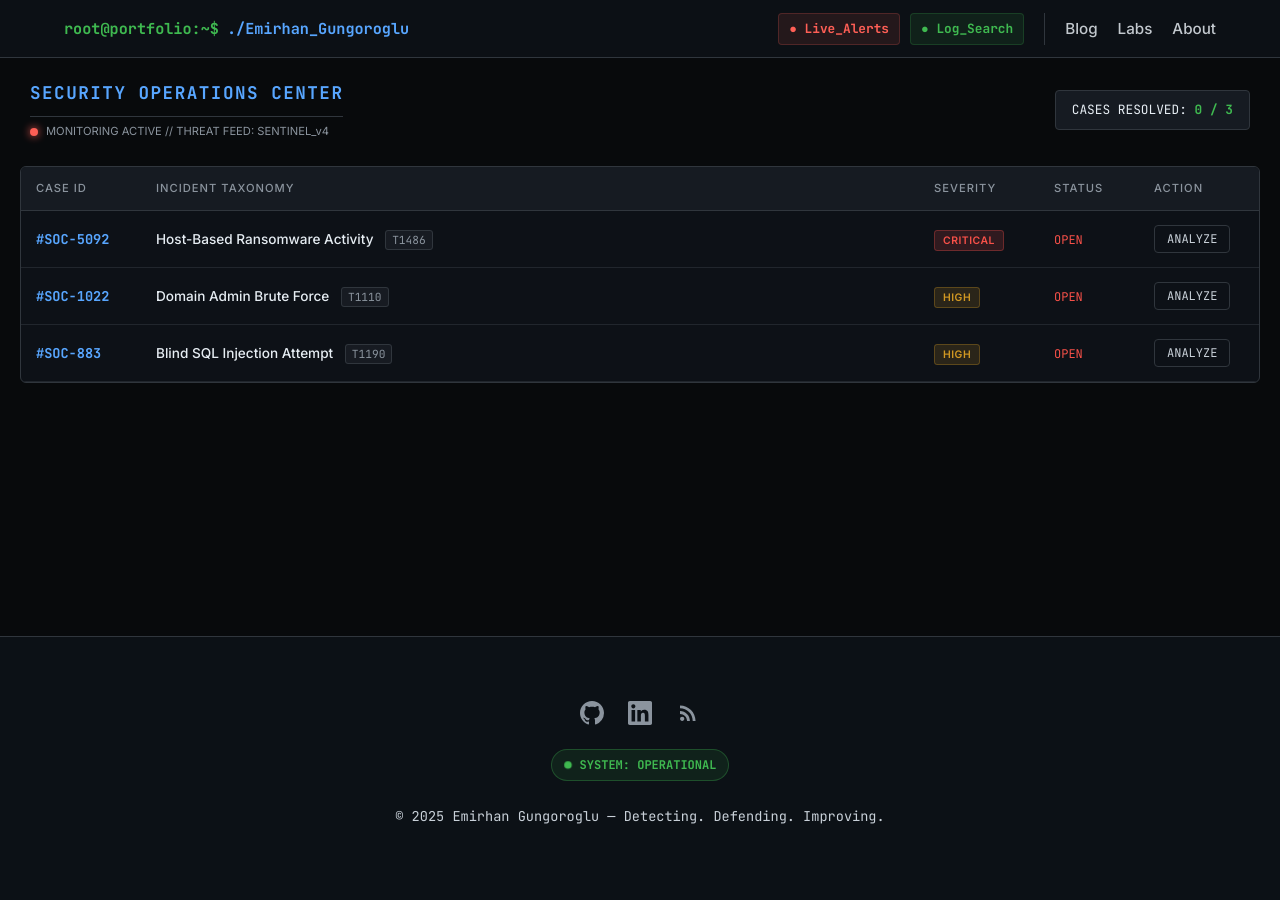
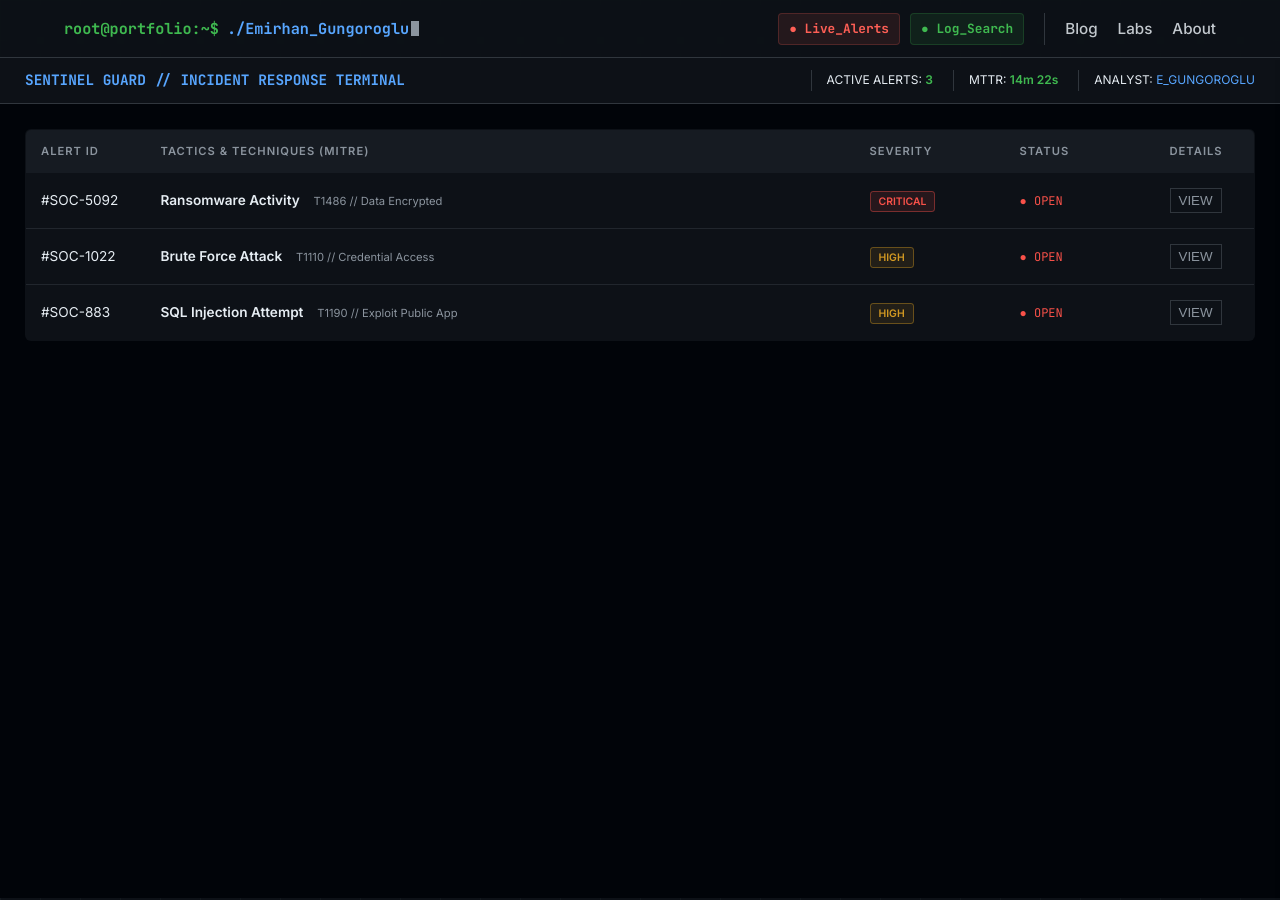
Before and after one commit to cybergungor/cybergungor.github.io, a Jekyll site: the page built from alerts.md, in a window 1280 px wide and 900 px high. Built offline with Jekyll 4.4.1, drawn with Linux system fonts in a browser that asks for light colours; some of the changed lines change nothing that is shown.

Commit message:
Update alerts.md

```diff
--- a/alerts.md
+++ b/alerts.md
@@ -1,336 +1,202 @@
 ---
 layout: default
-title: Security Operations Center - Incident Response
+title: SentinelGuard - Advanced SOC Operations
 permalink: /alerts/
 ---
 
 <style>
-    /* Global Page Overrides */
-    main { max-width: 100% !important; margin: 0 !important; padding: 20px !important; background: #080a0c; }
-    body { background: #080a0c; }
+    /* Full Page Layout */
+    main { max-width: 100% !important; margin: 0 !important; padding: 0 !important; background: #010409; }
+    .soc-wrapper { display: flex; flex-direction: column; height: calc(100vh - 60px); color: #e6edf3; font-family: 'Inter', sans-serif; }
 
-    .soc-dashboard {
-        font-family: 'Inter', -apple-system, sans-serif;
-        color: #e6edf3;
+    /* Top Bar */
+    .soc-top-bar { background: #0d1117; padding: 10px 25px; border-bottom: 1px solid #30363d; display: flex; justify-content: space-between; align-items: center; }
+    .soc-brand { font-family: 'JetBrains Mono', monospace; font-size: 0.9rem; color: #58a6ff; font-weight: bold; }
+    .soc-stats { display: flex; gap: 20px; font-size: 0.75rem; }
+    .stat-box { border-left: 1px solid #30363d; padding-left: 15px; }
+    .stat-val { color: #3fb950; font-weight: bold; }
+
+    /* Main Table Area */
+    .queue-container { flex: 1; padding: 25px; overflow-y: auto; }
+    .incident-table { width: 100%; border-collapse: collapse; background: #0d1117; border: 1px solid #30363d; border-radius: 6px; overflow: hidden; }
+    .incident-table th { background: #161b22; text-align: left; padding: 12px 15px; font-size: 0.7rem; color: #8b949e; text-transform: uppercase; letter-spacing: 1px; }
+    .incident-table td { padding: 15px; border-bottom: 1px solid #21262d; font-size: 0.85rem; }
+    .incident-table tr:hover { background: #0d1117; filter: brightness(1.2); cursor: pointer; }
+
+    /* Severity & Status */
+    .sev { padding: 3px 8px; border-radius: 3px; font-size: 0.65rem; font-weight: bold; }
+    .sev-critical { color: #f85149; border: 1px solid rgba(248, 81, 73, 0.4); background: rgba(248, 81, 73, 0.1); }
+    .sev-high { color: #d29922; border: 1px solid rgba(210, 153, 34, 0.4); background: rgba(210, 153, 34, 0.1); }
+    .status-open { color: #f85149; font-family: 'JetBrains Mono'; font-size: 0.75rem; }
+    .status-resolved { color: #3fb950; font-family: 'JetBrains Mono'; font-size: 0.75rem; }
+
+    /* RIGHT SIDE PANEL (INVESTIGATION CANVAS) */
+    .investigation-panel {
+        position: fixed; top: 60px; right: -500px; width: 450px; height: calc(100vh - 60px);
+        background: #0d1117; border-left: 1px solid #30363d; box-shadow: -10px 0 30px rgba(0,0,0,0.5);
+        transition: right 0.4s cubic-bezier(0.05, 0.7, 0.1, 1); z-index: 1000;
+        display: flex; flex-direction: column;
     }
+    .panel-active { right: 0; }
+    .panel-header { padding: 20px; background: #161b22; border-bottom: 1px solid #30363d; display: flex; justify-content: space-between; }
+    .panel-body { padding: 20px; flex: 1; overflow-y: auto; }
 
-    /* Header & Stats */
-    .soc-header {
-        display: flex;
-        justify-content: space-between;
-        align-items: center;
-        margin-bottom: 25px;
-        padding: 0 10px;
+    .playbook-card { background: #161b22; border: 1px solid #30363d; border-radius: 6px; padding: 15px; margin-bottom: 20px; }
+    .playbook-card h4 { margin: 0 0 10px 0; font-size: 0.75rem; color: #58a6ff; text-transform: uppercase; }
+
+    .artifact-input {
+        width: 100%; background: #010409; border: 1px solid #30363d; color: #e6edf3;
+        padding: 10px; font-family: 'JetBrains Mono', monospace; font-size: 0.8rem; border-radius: 4px; margin-top: 5px;
     }
+    .artifact-input:focus { border-color: #58a6ff; outline: none; }
 
-    .soc-title-group h1 {
-        margin: 0;
-        font-size: 1.1rem;
-        letter-spacing: 1.5px;
-        color: #58a6ff;
-        font-family: 'JetBrains Mono', monospace;
-    }
+    .btn-group { display: grid; grid-template-columns: 1fr 1fr; gap: 10px; padding: 20px; border-top: 1px solid #30363d; background: #0d1117; }
+    .btn-panel { padding: 12px; border-radius: 4px; font-weight: bold; cursor: pointer; font-size: 0.75rem; font-family: 'JetBrains Mono'; border: none; }
+    .btn-escalate { background: #d29922; color: #fff; }
+    .btn-resolve { background: #238636; color: #fff; }
+    .btn-close { background: transparent; color: #8b949e; border: 1px solid #30363d; }
 
-    .soc-status-indicator {
-        font-size: 0.7rem;
-        color: #8b949e;
-        margin-top: 5px;
-        display: flex;
-        align-items: center;
-        gap: 8px;
-    }
-
-    .live-dot {
-        width: 8px;
-        height: 8px;
-        background: #ff5f56;
-        border-radius: 50%;
-        box-shadow: 0 0 8px #ff5f56;
-        animation: pulse-red 2s infinite;
-    }
-
-    @keyframes pulse-red {
-        0% { opacity: 1; } 50% { opacity: 0.3; } 100% { opacity: 1; }
-    }
-
-    .resolved-counter {
-        background: #161b22;
-        border: 1px solid #30363d;
-        padding: 8px 16px;
-        border-radius: 4px;
-        font-family: 'JetBrains Mono', monospace;
-        font-size: 0.8rem;
-    }
-
-    .resolved-counter span { color: #3fb950; font-weight: bold; }
-
-    /* Professional Table Design */
-    .incident-container {
-        background: #0d1117;
-        border: 1px solid #30363d;
-        border-radius: 6px;
-        overflow: hidden;
-    }
-
-    .incident-table {
-        width: 100%;
-        border-collapse: collapse;
-        font-size: 0.85rem;
-    }
-
-    .incident-table th {
-        background: #161b22;
-        color: #8b949e;
-        text-align: left;
-        padding: 12px 15px;
-        font-weight: 500;
-        border-bottom: 1px solid #30363d;
-        text-transform: uppercase;
-        font-size: 0.7rem;
-        letter-spacing: 1px;
-    }
-
-    .incident-table td {
-        padding: 14px 15px;
-        border-bottom: 1px solid #21262d;
-    }
-
-    .incident-table tr:hover {
-        background: #121d2f; /* Çok hafif mavi vurgu */
-    }
-
-    /* Column Styles */
-    .case-id { color: #58a6ff; font-family: 'JetBrains Mono', monospace; font-weight: bold; }
-    .taxonomy { font-weight: 500; }
-    .mitre-tag {
-        color: #8b949e;
-        background: rgba(110, 118, 129, 0.1);
-        border: 1px solid #30363d;
-        padding: 2px 6px;
-        border-radius: 3px;
-        font-size: 0.7rem;
-        margin-left: 8px;
-        font-family: 'JetBrains Mono', monospace;
-    }
-
-    /* Severity Badges (Flat Design) */
-    .sev { padding: 3px 8px; border-radius: 3px; font-size: 0.65rem; font-weight: 700; letter-spacing: 0.5px; }
-    .sev-critical { background: rgba(248, 81, 73, 0.15); color: #f85149; border: 1px solid rgba(248, 81, 73, 0.3); }
-    .sev-high { background: rgba(210, 153, 34, 0.15); color: #d29922; border: 1px solid rgba(210, 153, 34, 0.3); }
-
-    .status-text { font-family: 'JetBrains Mono', monospace; font-size: 0.75rem; text-transform: uppercase; }
-    .status-open { color: #f85149; }
-    .status-closed { color: #3fb950; }
-
-    /* Modern Action Button (Subtle) */
-    .btn-action {
-        background: transparent;
-        border: 1px solid #30363d;
-        color: #c9d1d9;
-        padding: 5px 12px;
-        font-size: 0.75rem;
-        border-radius: 4px;
-        cursor: pointer;
-        font-family: 'JetBrains Mono', monospace;
-        transition: all 0.2s;
-    }
-
-    .btn-action:hover {
-        border-color: #58a6ff;
-        color: #58a6ff;
-        background: rgba(88, 166, 255, 0.05);
-    }
-
-    /* Modal (Playbook View) */
-    .modal {
-        position: fixed; top: 0; left: 0; width: 100%; height: 100%;
-        background: rgba(1, 4, 9, 0.85); display: none;
-        align-items: center; justify-content: center; z-index: 1000;
-        backdrop-filter: blur(4px);
-    }
-
-    .modal-content {
-        background: #0d1117;
-        border: 1px solid #30363d;
-        width: 100%; max-width: 600px;
-        border-radius: 8px;
-        padding: 30px;
-        box-shadow: 0 20px 50px rgba(0,0,0,0.5);
-    }
-
-    .modal-header {
-        border-bottom: 1px solid #30363d;
-        padding-bottom: 15px;
-        margin-bottom: 20px;
-    }
-
-    .modal-header h2 { margin: 0; font-size: 1rem; color: #58a6ff; font-family: 'JetBrains Mono', monospace; }
-
-    .playbook-step { margin-bottom: 20px; }
-    .playbook-step label { display: block; font-size: 0.75rem; color: #8b949e; margin-bottom: 8px; text-transform: uppercase; }
-    .playbook-input {
-        width: 100%; background: #010409; border: 1px solid #30363d;
-        color: #e6edf3; padding: 10px; font-family: 'JetBrains Mono', monospace;
-        font-size: 0.85rem; border-radius: 4px;
-    }
-
-    .playbook-input:focus { outline: none; border-color: #58a6ff; }
-
-    .btn-submit {
-        width: 100%; background: #238636; color: #fff;
-        border: 1px solid rgba(240, 246, 252, 0.1);
-        padding: 12px; border-radius: 4px; font-weight: bold;
-        cursor: pointer; margin-top: 10px; font-size: 0.85rem;
-    }
-
-    .btn-submit:hover { background: #2ea043; }
-
-    .feedback { text-align: center; margin-top: 15px; font-size: 0.8rem; font-weight: bold; }
-    .resolved-row { opacity: 0.4; }
+    /* Timeline in Panel */
+    .mini-timeline { border-left: 2px solid #30363d; padding-left: 15px; margin-left: 10px; }
+    .timeline-item { position: relative; margin-bottom: 15px; font-size: 0.75rem; }
+    .timeline-item::before { content: ''; position: absolute; left: -21px; top: 4px; width: 10px; height: 10px; background: #30363d; border-radius: 50%; }
+    .active-step::before { background: #58a6ff; box-shadow: 0 0 8px #58a6ff; }
 </style>
 
-<div class="soc-dashboard">
-    <div class="soc-header">
-        <div class="soc-title-group">
-            <h1>SECURITY OPERATIONS CENTER</h1>
-            <div class="soc-status-indicator">
-                <div class="live-dot"></div> MONITORING ACTIVE // THREAT FEED: SENTINEL_v4
-            </div>
+<div class="soc-wrapper">
+    <div class="soc-top-bar">
+        <div class="soc-brand">SENTINEL GUARD // INCIDENT RESPONSE TERMINAL</div>
+        <div class="soc-stats">
+            <div class="stat-box">ACTIVE ALERTS: <span class="stat-val" id="activeCount">3</span></div>
+            <div class="stat-box">MTTR: <span class="stat-val">14m 22s</span></div>
+            <div class="stat-box">ANALYST: <span style="color:#58a6ff">E_GUNGOROGLU</span></div>
         </div>
-        <div class="resolved-counter">CASES RESOLVED: <span id="solvedCount">0 / 3</span></div>
     </div>
 
-    <div class="incident-container">
+    <div class="queue-container">
         <table class="incident-table">
             <thead>
                 <tr>
-                    <th width="120">Case ID</th>
-                    <th>Incident Taxonomy</th>
-                    <th width="120">Severity</th>
-                    <th width="100">Status</th>
-                    <th width="120">Action</th>
+                    <th width="120">Alert ID</th>
+                    <th>Tactics & Techniques (MITRE)</th>
+                    <th width="150">Severity</th>
+                    <th width="150">Status</th>
+                    <th width="100">Details</th>
                 </tr>
             </thead>
-            <tbody id="caseTable">
-                <tr id="row-1">
-                    <td class="case-id">#SOC-5092</td>
-                    <td class="taxonomy">Host-Based Ransomware Activity <span class="mitre-tag">T1486</span></td>
+            <tbody id="alertQueue">
+                <tr onclick="inspectCase(1)">
+                    <td class="mono">#SOC-5092</td>
+                    <td><strong>Ransomware Activity</strong> <span style="color:#8b949e; font-size:0.7rem; margin-left:10px;">T1486 // Data Encrypted</span></td>
                     <td><span class="sev sev-critical">CRITICAL</span></td>
-                    <td><span class="status-text status-open" id="stat-1">Open</span></td>
-                    <td><button class="btn-action" onclick="openPlaybook(1)">ANALYZE</button></td>
+                    <td><span class="status-open" id="stat-1">● OPEN</span></td>
+                    <td><button class="btn-close" style="padding:4px 8px">VIEW</button></td>
                 </tr>
-                <tr id="row-2">
-                    <td class="case-id">#SOC-1022</td>
-                    <td class="taxonomy">Domain Admin Brute Force <span class="mitre-tag">T1110</span></td>
+                <tr onclick="inspectCase(2)">
+                    <td class="mono">#SOC-1022</td>
+                    <td><strong>Brute Force Attack</strong> <span style="color:#8b949e; font-size:0.7rem; margin-left:10px;">T1110 // Credential Access</span></td>
                     <td><span class="sev sev-high">HIGH</span></td>
-                    <td><span class="status-text status-open" id="stat-2">Open</span></td>
-                    <td><button class="btn-action" onclick="openPlaybook(2)">ANALYZE</button></td>
+                    <td><span class="status-open" id="stat-2">● OPEN</span></td>
+                    <td><button class="btn-close" style="padding:4px 8px">VIEW</button></td>
                 </tr>
-                <tr id="row-3">
-                    <td class="case-id">#SOC-883</td>
-                    <td class="taxonomy">Blind SQL Injection Attempt <span class="mitre-tag">T1190</span></td>
+                <tr onclick="inspectCase(3)">
+                    <td class="mono">#SOC-883</td>
+                    <td><strong>SQL Injection Attempt</strong> <span style="color:#8b949e; font-size:0.7rem; margin-left:10px;">T1190 // Exploit Public App</span></td>
                     <td><span class="sev sev-high">HIGH</span></td>
-                    <td><span class="status-text status-open" id="stat-3">Open</span></td>
-                    <td><button class="btn-action" onclick="openPlaybook(3)">ANALYZE</button></td>
+                    <td><span class="status-open" id="stat-3">● OPEN</span></td>
+                    <td><button class="btn-close" style="padding:4px 8px">VIEW</button></td>
                 </tr>
             </tbody>
         </table>
     </div>
 </div>
 
-<div id="playbookModal" class="modal">
-    <div class="modal-content">
-        <div class="modal-header">
-            <h2 id="modalTitle">INCIDENT PLAYBOOK</h2>
+<div id="sidePanel" class="investigation-panel">
+    <div class="panel-header">
+        <div style="font-family:'JetBrains Mono'; font-size:0.8rem; font-weight:bold;">
+            <span style="color:#8b949e">INSPECTING:</span> <span id="panelId">#SOC-0000</span>
+        </div>
+        <span class="close-btn" style="cursor:pointer" onclick="closePanel()">×</span>
+    </div>
+
+    <div class="panel-body">
+        <div class="playbook-card">
+            <h4>1. Alert Verification</h4>
+            <div class="mini-timeline">
+                <div class="timeline-item active-step">Validate logs in SIEM (/logs)</div>
+                <div class="timeline-item">Extract forensic artifacts</div>
+            </div>
         </div>
 
-        <div style="font-size: 0.8rem; color: #8b949e; margin-bottom: 20px; line-height: 1.5;">
-            Cross-reference forensic artifacts in the <a href="/logs/" target="_blank" style="color: #58a6ff;">Log Search</a> dashboard. Enter the correct data to mitigate the threat.
+        <div class="playbook-card">
+            <h4>2. Artifact Collection</h4>
+            <div id="questionSet">
+                </div>
         </div>
 
-        <div id="questionsArea"></div>
-        <div id="feedback" class="feedback"></div>
+        <div class="playbook-card">
+            <h4>3. Incident Disposition</h4>
+            <label style="font-size:0.7rem; color:#8b949e;">ANALYST NOTES</label>
+            <textarea class="artifact-input" style="height:80px; resize:none;" placeholder="Summary of findings for Tier-2..."></textarea>
+        </div>
+    </div>
 
-        <button class="btn-submit" id="submitBtn" onclick="validate()">COMPLETE ANALYSIS</button>
-        <button class="btn-action" style="width:100%; margin-top:10px; border:none;" onclick="closeModal()">CANCEL</button>
+    <div class="btn-group">
+        <button class="btn-panel btn-escalate" onclick="processAction('Escalated to L2')">ESCALATE TO L2</button>
+        <button class="btn-panel btn-resolve" onclick="validateAndResolve()">RESOLVE CASE</button>
+        <button class="btn-panel btn-close" style="grid-column: span 2;" onclick="closePanel()">SAVE & EXIT</button>
     </div>
 </div>
 
 <script>
-    const playbookData = {
-        1: {
-            title: "Playbook: Ransomware Analysis",
-            questions: [
-                { label: "Detected File Extension:", ans: ".locky" },
-                { label: "Target Host IP:", ans: "10.20.5.100" }
-            ]
-        },
-        2: {
-            title: "Playbook: Brute Force Investigation",
-            questions: [
-                { label: "Target Account Name:", ans: "adm_emir" },
-                { label: "Attacker Source IP:", ans: "192.168.1.150" }
-            ]
-        },
-        3: {
-            title: "Playbook: Web Attack Analysis",
-            questions: [
-                { label: "Attacker User-Agent:", ans: "sqlmap/1.4.7" },
-                { label: "Targeted Database Schema:", ans: "information_schema" }
-            ]
-        }
+    const caseRepo = {
+        1: { id: "#SOC-5092", q: [{l: "Malicious Process:", a: "tasksche.exe"}, {l: "Target Host IP:", a: "10.20.5.100"}] },
+        2: { id: "#SOC-1022", q: [{l: "Target Account:", a: "adm_emir"}, {l: "Attacker IP:", a: "192.168.1.150"}] },
+        3: { id: "#SOC-883", q: [{l: "Attacker User-Agent:", a: "sqlmap/1.4.7"}, {l: "Target DB Schema:", a: "information_schema"}] }
     };
 
     let activeId = null;
-    let solved = 0;
 
-    function openPlaybook(id) {
+    function inspectCase(id) {
         activeId = id;
-        const data = playbookData[id];
-        document.getElementById('modalTitle').innerText = data.title;
-        const qArea = document.getElementById('questionsArea');
-        qArea.innerHTML = data.questions.map((q, i) => `
-            <div class="playbook-step">
-                <label>${q.label}</label>
-                <input type="text" class="playbook-input" id="ans-${i}" autocomplete="off">
+        const data = caseRepo[id];
+        document.getElementById('panelId').innerText = data.id;
+        const qSet = document.getElementById('questionSet');
+        qSet.innerHTML = data.q.map((q, i) => `
+            <div style="margin-bottom:10px;">
+                <label style="font-size:0.7rem; color:#8b949e;">${q.l}</label>
+                <input type="text" class="artifact-input" id="ans-${i}" autocomplete="off">
             </div>
         `).join('');
-        document.getElementById('feedback').innerText = "";
-        document.getElementById('playbookModal').style.display = 'flex';
+        document.getElementById('sidePanel').classList.add('panel-active');
     }
 
-    function validate() {
-        const data = playbookData[activeId];
-        let correct = true;
-        data.questions.forEach((q, i) => {
-            if (document.getElementById(`ans-${i}`).value.trim().toLowerCase() !== q.ans.toLowerCase()) {
-                correct = false;
+    function closePanel() { document.getElementById('sidePanel').classList.remove('panel-active'); }
+
+    function validateAndResolve() {
+        const data = caseRepo[activeId];
+        let valid = true;
+        data.q.forEach((q, i) => {
+            if(document.getElementById(`ans-${i}`).value.trim().toLowerCase() !== q.a.toLowerCase()) {
+                valid = false;
                 document.getElementById(`ans-${i}`).style.borderColor = "#f85149";
             } else {
                 document.getElementById(`ans-${i}`).style.borderColor = "#238636";
             }
         });
 
-        const fb = document.getElementById('feedback');
-        if (correct) {
-            fb.style.color = "#3fb950";
-            fb.innerText = "ARTIFACTS VERIFIED. CLOSING INCIDENT...";
-            setTimeout(() => {
-                document.getElementById(`row-${activeId}`).classList.add('resolved-row');
-                document.getElementById(`stat-${activeId}`).innerText = "Closed";
-                document.getElementById(`stat-${activeId}`).className = "status-text status-closed";
-                if(!playbookData[activeId].done) {
-                    solved++;
-                    playbookData[activeId].done = true;
-                    document.getElementById('solvedCount').innerText = `${solved} / 3`;
-                }
-                closeModal();
-            }, 1500);
+        if(valid) {
+            alert("THREAT MITIGATED: Case has been successfully resolved.");
+            document.getElementById(`stat-${activeId}`).innerText = "✔ RESOLVED";
+            document.getElementById(`stat-${activeId}`).className = "status-resolved";
+            closePanel();
         } else {
-            fb.style.color = "#f85149";
-            fb.innerText = "VALIDATION FAILED. INCONSISTENT DATA.";
+            alert("VALIDATION ERROR: Forensic artifacts do not match the logs.");
         }
     }
 
-    function closeModal() { document.getElementById('playbookModal').style.display = 'none'; }
+    function processAction(msg) {
+        alert("SIMULATION: " + msg);
+        closePanel();
+    }
 </script>
```
